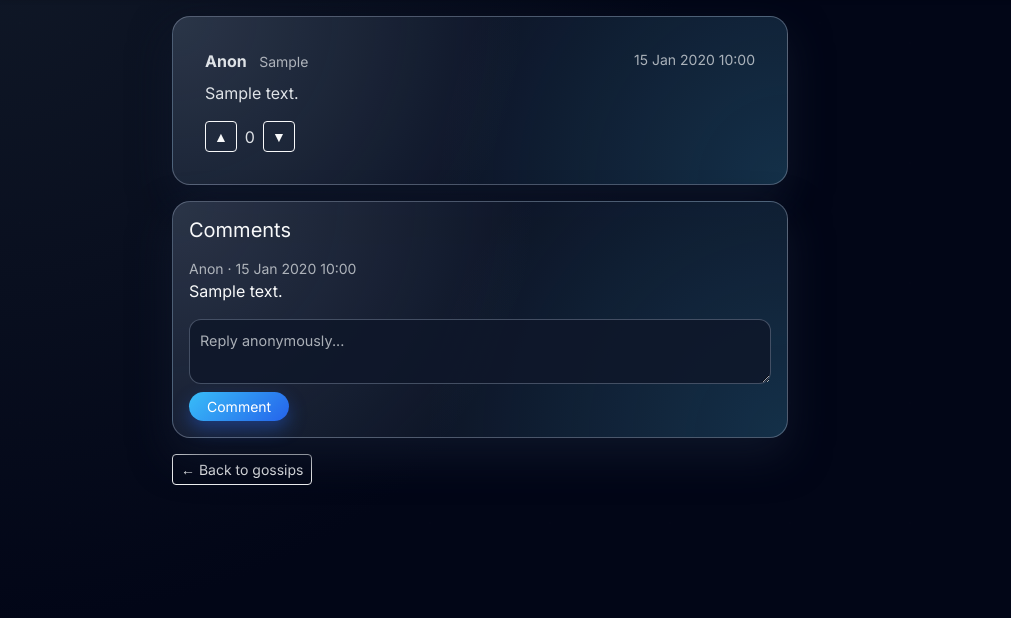
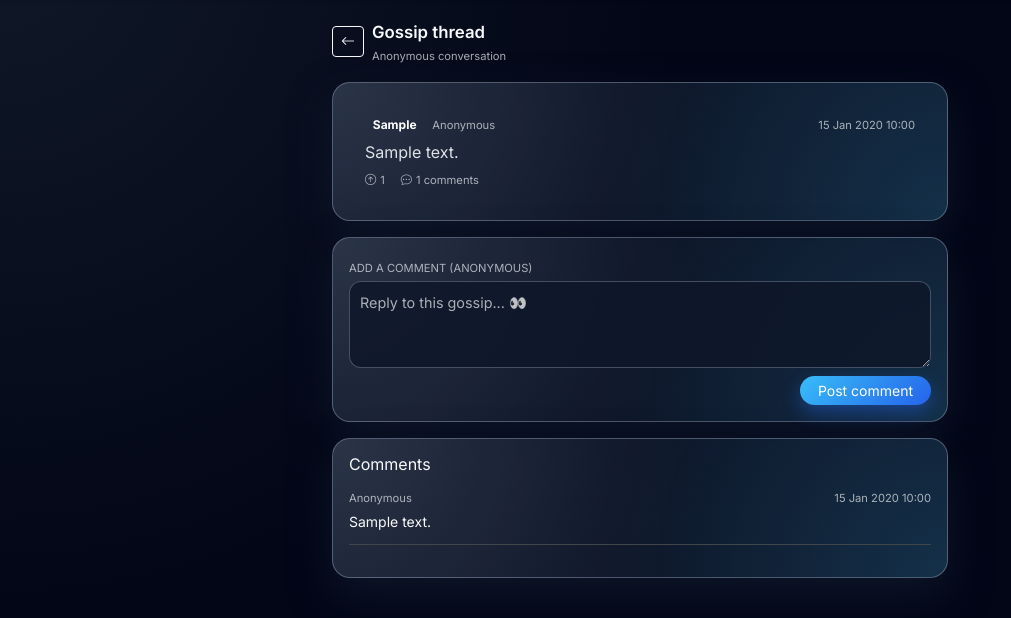
Before and after one commit to namanjasoria41/campusconnect, a Flask app: page /gossip/1 in a window 1280 px wide. Shown: the part 57-675 px from the top of the page, without its empty margins (0-1011 px from the left). Run offline with Flask 3, Linux system fonts and the light colour scheme; a user stored in the database is signed in; tables that the repository leaves empty hold one stand-in row (values such as "Sample post").

Commit message:
Update detail.html

```diff
--- a/app/templates/gossip/detail.html
+++ b/app/templates/gossip/detail.html
@@ -1,86 +1,123 @@
 {% extends "base.html" %}
-{% block title %}Gossip #{{ gossip.id }} - CampusConnect{% endblock %}
+{% block title %}Gossip - CampusConnect{% endblock %}
 {% block content %}
 
-<div class="row">
+<div class="row justify-content-center">
   <div class="col-lg-8">
-    <div class="card glass-card mb-3">
+
+    <!-- Back link -->
+    <div class="d-flex align-items-center mb-3">
+      <a href="{{ url_for('gossip.feed') }}" class="btn btn-sm btn-outline-light me-2">
+        <i class="bi bi-arrow-left"></i>
+      </a>
+      <div>
+        <h4 class="feed-heading mb-0">Gossip thread</h4>
+        <span class="tiny text-muted">Anonymous conversation</span>
+      </div>
+    </div>
+
+    <!-- MAIN GOSSIP CARD -->
+    <div class="card glass-card mb-3 gossip-card">
       <div class="card-body">
-        <div class="d-flex justify-content-between mb-2">
-          <div>
-            <strong>Anon</strong>
-            <small class="text-muted ms-2">{{ gossip.category|capitalize }}</small>
+
+        <!-- Header: category + time -->
+        <div class="d-flex justify-content-between align-items-center mb-1">
+          <div class="d-flex align-items-center gap-2">
+            <span class="badge rounded-pill gossip-category-pill">
+              {{ gossip.category|capitalize if gossip.category else "Random" }}
+            </span>
+            <span class="tiny text-muted">Anonymous</span>
           </div>
-          <small class="text-muted">
+
+          {% if gossip.created_at %}
+            <small class="text-muted tiny">
               {{ gossip.created_at.strftime('%d %b %Y %H:%M') }}
             </small>
+          {% endif %}
         </div>
 
-        <p class="mb-3">{{ gossip.text }}</p>
+        <!-- Text -->
+        <p class="mb-2 gossip-text">
+          {{ gossip.text }}
+        </p>
 
-        <div class="d-flex align-items-center gap-2">
-          <button class="btn btn-sm btn-outline-light gossip-detail-vote"
-                  data-action="up">
-            ▲
-          </button>
-          <span id="detail-score">
-            {{ gossip.upvotes - gossip.downvotes }}
+        <!-- Footer: stats -->
+        <div class="d-flex justify-content-between align-items-center tiny text-muted mt-1">
+          <div class="d-flex align-items-center gap-3">
+            <div class="d-flex align-items-center gap-1">
+              <i class="bi bi-arrow-up-circle"></i>
+              <span>
+                {{ gossip.score if gossip.score is defined else (gossip.votes|length if gossip.votes is defined else 0) }}
               </span>
-          <button class="btn btn-sm btn-outline-light gossip-detail-vote"
-                  data-action="down">
-            ▼
-          </button>
+            </div>
+            <div class="d-flex align-items-center gap-1">
+              <i class="bi bi-chat-dots"></i>
+              <span>
+                {{ gossip.comments|length if gossip.comments is defined else (comments|length if comments is defined else 0) }}
+                comments
+              </span>
             </div>
           </div>
         </div>
 
+      </div>
+    </div>
+
+    <!-- ADD COMMENT -->
     <div class="glass-card mb-3">
-      <h5 class="mb-3">Comments</h5>
+      <form method="post">
+        {# If your view uses a CSRF token, include it here, e.g. {{ form.csrf_token }} #}
 
-      {% if comments %}
-        {% for c in comments %}
-          <div class="mb-3">
-            <div class="small text-muted">Anon · {{ c.created_at.strftime('%d %b %Y %H:%M') }}</div>
-            <div>{{ c.text }}</div>
+        <label class="form-label tiny text-uppercase text-muted mb-1">
+          Add a comment (anonymous)
+        </label>
+
+        <textarea
+          class="form-control"
+          name="text"
+          rows="3"
+          placeholder="Reply to this gossip... 👀"
+          required
+        ></textarea>
+
+        <div class="d-flex justify-content-end mt-2">
+          <button class="btn btn-primary btn-sm">
+            Post comment
+          </button>
         </div>
-        {% endfor %}
-      {% else %}
-        <p class="text-muted">No comments yet. Be the first.</p>
-      {% endif %}
-
-      <form method="post" class="mt-3">
-        <div class="mb-2">
-          <textarea class="form-control" name="text" rows="2"
-                    placeholder="Reply anonymously..."></textarea>
-        </div>
-        <button class="btn btn-primary btn-sm">Comment</button>
       </form>
     </div>
 
-    <a href="{{ url_for('gossip.feed') }}" class="btn btn-outline-light btn-sm">← Back to gossips</a>
+    <!-- COMMENTS LIST -->
+    {% set comment_list = comments if comments is defined else gossip.comments %}
+    {% if comment_list %}
+      <div class="glass-card">
+        <h6 class="mb-3">Comments</h6>
+
+        <div class="gossip-comments">
+          {% for c in comment_list %}
+          <div class="gossip-comment mb-3 pb-2 border-bottom border-secondary-subtle">
+            <div class="d-flex justify-content-between align-items-center mb-1">
+              <span class="tiny text-muted">Anonymous</span>
+              {% if c.created_at %}
+                <span class="tiny text-muted">
+                  {{ c.created_at.strftime('%d %b %Y %H:%M') }}
+                </span>
+              {% endif %}
+            </div>
+
+            <p class="mb-1 small">
+              {{ c.text }}
+            </p>
+          </div>
+          {% endfor %}
+        </div>
+      </div>
+    {% else %}
+      <p class="text-muted small">No comments yet. Be the first to reply 👀</p>
+    {% endif %}
+
   </div>
 </div>
 
-<script>
-document.querySelectorAll(".gossip-detail-vote").forEach(btn => {
-  btn.addEventListener("click", function() {
-    const action = this.dataset.action;
-    fetch(`/gossip/vote/{{ gossip.id }}`, {
-      method: "POST",
-      headers: {
-        "Content-Type": "application/x-www-form-urlencoded"
-      },
-      body: `action=${action}`
-    })
-    .then(res => res.json())
-    .then(data => {
-      if (data.ok) {
-        document.getElementById("detail-score").innerText = data.score;
-      }
-    })
-    .catch(console.error);
-  });
-});
-</script>
-
 {% endblock %}
```
Lines whose indentation alone changed are shown as unchanged.
